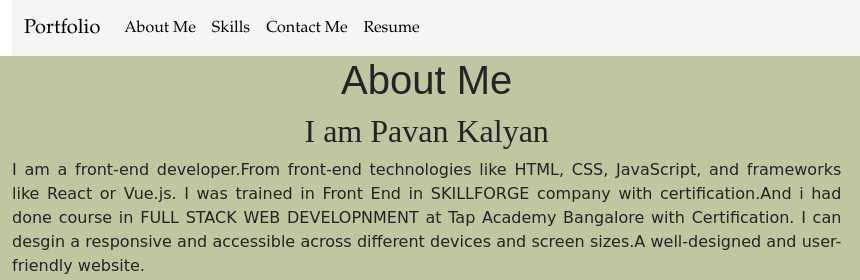
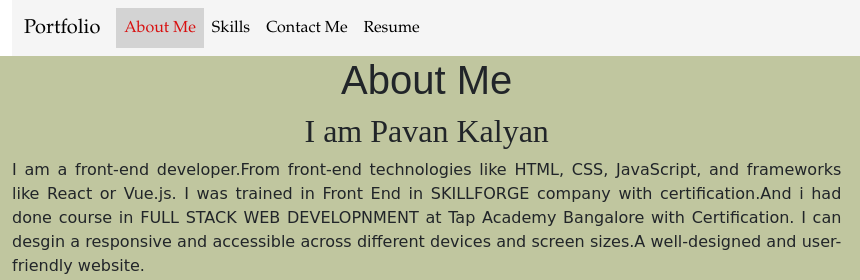
Before and after one commit to pavankalyan2707/TechBrain_Portfolio, a plain HTML site: page About_Me.html in a window 1280 px wide. In both pictures the pointer is over the item "About Me". Shown: the top 280 px of the page, 0-860 px from the left. Drawn offline with nearby package versions, Linux system fonts and the light colour scheme.

Commit message:
Update About_Me.html

```diff
--- a/About_Me.html
+++ b/About_Me.html
@@ -21,6 +21,13 @@
         width: 100%; /* Make the navbar span the entire width */
         z-index: 1000; /* Ensure it appears above other content */
       }
+        .navbar-nav .nav-item:hover {
+    background-color: lightgray; /* Change to the color you prefer */
+}
+
+.navbar-nav .nav-link:hover {
+    color: rgb(216, 14, 14); /* Change to the color you prefer */
+}
       h1{
         font-family: Arial, Helvetica, sans-serif;
       }
```
